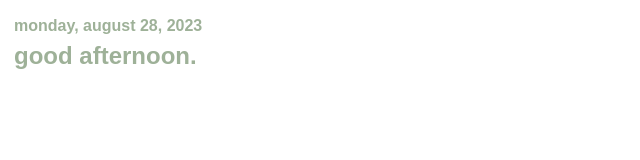
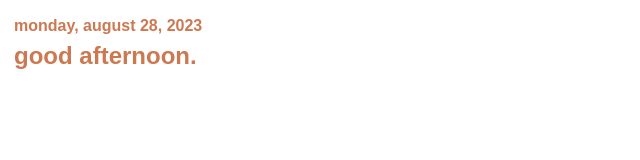
Before and after one commit to waughian/notion, a plain HTML site: page index.html in a window 1280 px wide. Shown: the whole page, without its empty margins (0-640 px from the left). Drawn offline with Linux system fonts and the light colour scheme.

Commit message:
Update index.html

```diff
--- a/index.html
+++ b/index.html
@@ -6,7 +6,7 @@
         display: flex;
         font-family: sans-serif;
         font-size: 18pt;
-        color: #9EB198;
+        color: #CC7850;
         padding: 5px;
         border: 1px solid #ffffff;
         justify-content: left;
```
